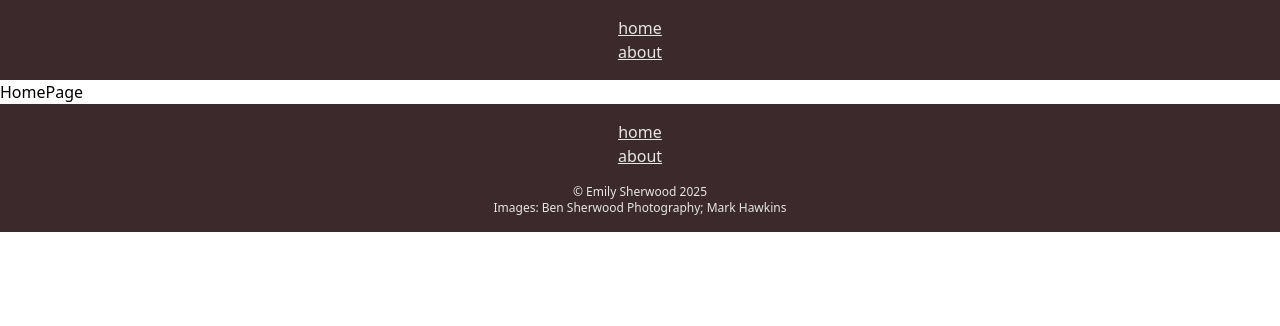
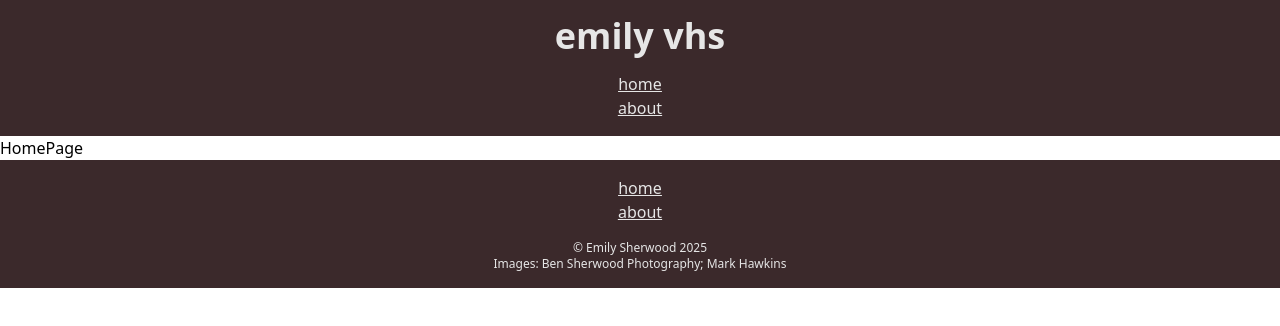
Before and after one commit to emilyvhs/portfolio-react, a React (Vite) app: page / in a window 1280 px wide. Shown: the top 326 px of the page. Built offline with nearby package versions, Linux system fonts and the light colour scheme.

Commit message:
Created and styled H1 and used it to add site title to Header

```diff
--- /dev/null
+++ b/src/components/H1.jsx
@@ -0,0 +1,9 @@
+export default function H1({text}) {
+
+    return (
+        <h1 className="text-4xl font-bold">
+            {text}
+        </h1>
+    )
+
+}
--- a/src/components/Header.jsx
+++ b/src/components/Header.jsx
@@ -1,11 +1,18 @@
+import H1 from "./H1";
 import Nav from "./Nav";
 
 export default function Header() {
 
     return (
-        <div className="bg-[#3b292b] text-[#e6e6e6]
-        p-4">
-            <Nav />
+        <div className="flex flex-col items-center
+        bg-[#3b292b] text-[#e6e6e6]
+        p-4 gap-4">
+            <div>
+                <H1 text='emily vhs' />
+            </div>
+            <div>
+                <Nav />
+            </div>
         </div>
     )
 
```
